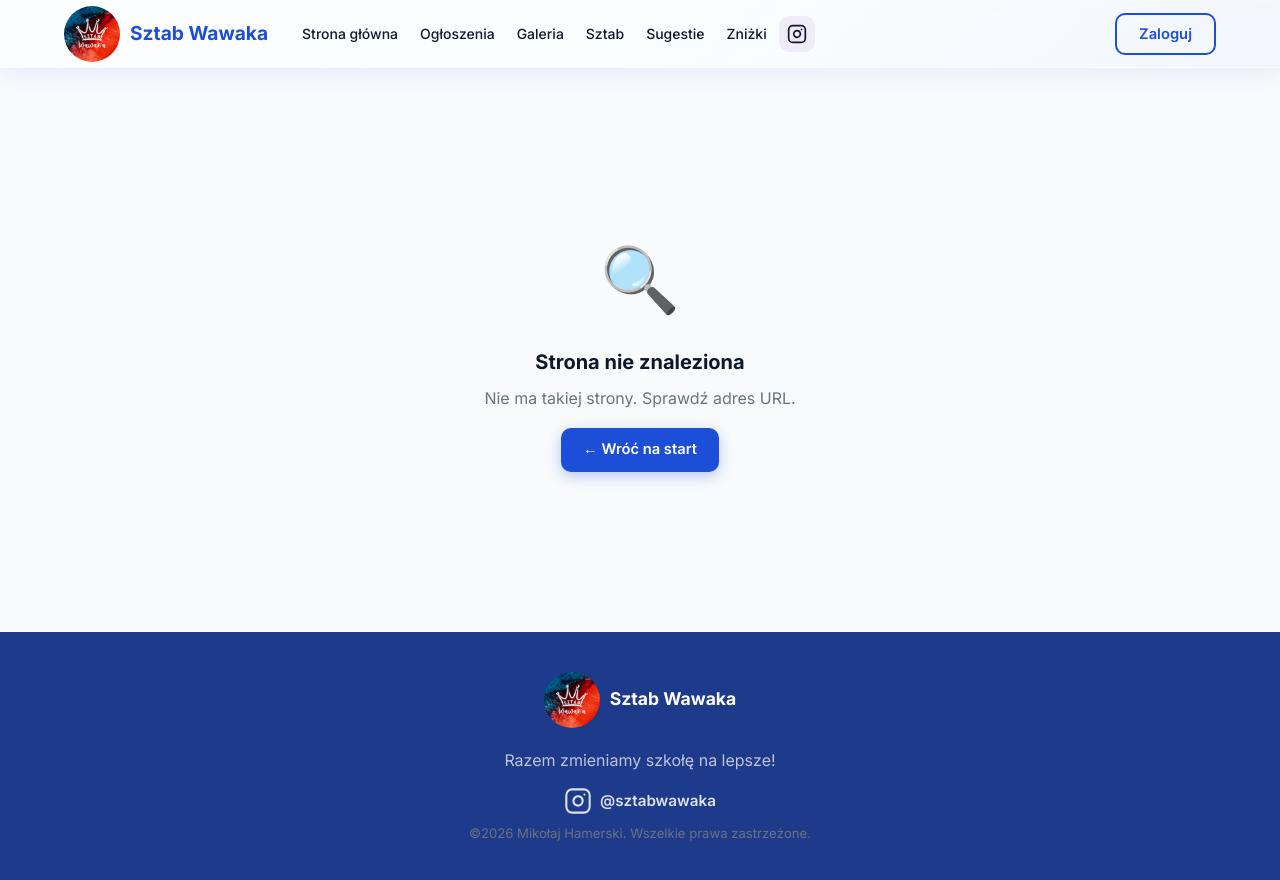
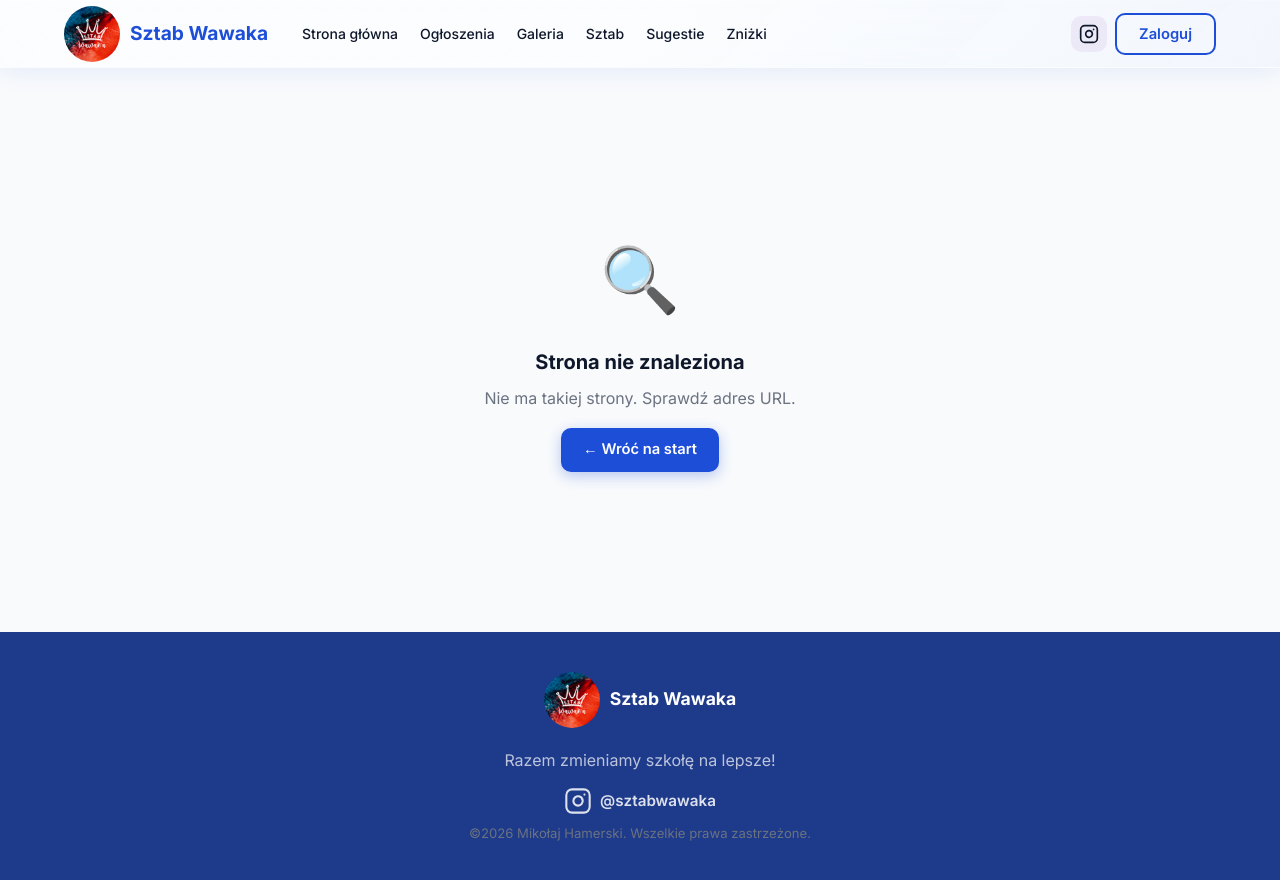
Before and after one commit to SzpakPoland/WawakWebsite, a website: page public/index.html in a window 1280 px wide. Drawn offline with Linux system fonts and the light colour scheme.

Commit message:
add Instagram link to navigation and log failed login action

```diff
--- a/public/index.html
+++ b/public/index.html
@@ -37,11 +37,6 @@
           <li><a href="/staff" class="nav-link" data-page="staff">Sztab</a></li>
           <li><a href="/suggestions" class="nav-link" data-page="suggestions">Sugestie</a></li>
           <li><a href="/discounts" class="nav-link" data-page="discounts">Zniżki</a></li>
-          <li>
-            <a href="https://www.instagram.com/sztabwawaka/" class="nav-ig-btn" target="_blank" rel="noopener noreferrer" aria-label="Instagram">
-              <svg xmlns="http://www.w3.org/2000/svg" width="20" height="20" viewBox="0 0 24 24" fill="none" stroke="currentColor" stroke-width="2" stroke-linecap="round" stroke-linejoin="round"><rect x="2" y="2" width="20" height="20" rx="5" ry="5"/><path d="M16 11.37A4 4 0 1 1 12.63 8 4 4 0 0 1 16 11.37z"/><line x1="17.5" y1="6.5" x2="17.51" y2="6.5"/></svg>
-            </a>
-          </li>
           <li id="nav-admin-link" class="hidden"><a href="/admin" class="nav-link nav-admin" data-page="admin">Panel Admina</a></li>
         </ul>
         <div class="nav-auth" id="nav-auth">
--- a/public/js/auth.js
+++ b/public/js/auth.js
@@ -70,6 +70,9 @@ const Auth = (() => {
     const navAdminLink = document.getElementById('nav-admin-link');
     if (_user) {
       navAuth.innerHTML = `
+        <a href="https://www.instagram.com/sztabwawaka/" class="nav-ig-btn" target="_blank" rel="noopener noreferrer" aria-label="Instagram">
+          <svg xmlns="http://www.w3.org/2000/svg" width="20" height="20" viewBox="0 0 24 24" fill="none" stroke="currentColor" stroke-width="2" stroke-linecap="round" stroke-linejoin="round"><rect x="2" y="2" width="20" height="20" rx="5" ry="5"/><path d="M16 11.37A4 4 0 1 1 12.63 8 4 4 0 0 1 16 11.37z"/><line x1="17.5" y1="6.5" x2="17.51" y2="6.5"/></svg>
+        </a>
         <div class="nav-profile-wrap">
           <button class="nav-profile-btn" id="btn-profile-toggle" aria-haspopup="true" aria-expanded="false">
             ${renderAvatar(_user)}
@@ -108,7 +111,11 @@ const Auth = (() => {
       if (navAdminLink && hasAnyAdminPermission()) navAdminLink.classList.remove('hidden');
       else if (navAdminLink) navAdminLink.classList.add('hidden');
     } else {
-      navAuth.innerHTML = `<button class="btn btn-outline" id="btn-login">Zaloguj</button>`;
+      navAuth.innerHTML = `
+        <a href="https://www.instagram.com/sztabwawaka/" class="nav-ig-btn" target="_blank" rel="noopener noreferrer" aria-label="Instagram">
+          <svg xmlns="http://www.w3.org/2000/svg" width="20" height="20" viewBox="0 0 24 24" fill="none" stroke="currentColor" stroke-width="2" stroke-linecap="round" stroke-linejoin="round"><rect x="2" y="2" width="20" height="20" rx="5" ry="5"/><path d="M16 11.37A4 4 0 1 1 12.63 8 4 4 0 0 1 16 11.37z"/><line x1="17.5" y1="6.5" x2="17.51" y2="6.5"/></svg>
+        </a>
+        <button class="btn btn-outline" id="btn-login">Zaloguj</button>`;
       document.getElementById('btn-login').addEventListener('click', () => Router.navigate('/login'));
       if (navAdminLink) navAdminLink.classList.add('hidden');
     }
```
Also changed, not shown: data/ip-logs.json (+8 -0 lines).
